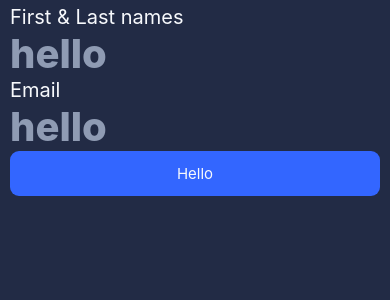
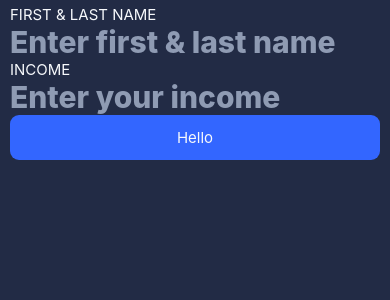
Before and after one commit to glasspinnA/BillSplitterAI, a React Native app: screen / in a window 390 px wide. Shown: the top 300 px of the page. Built offline with nearby package versions, Linux system fonts and the light colour scheme.

Commit message:
changed folder structure

```diff
--- a/App.tsx
+++ b/App.tsx
@@ -1,5 +1,5 @@
 import React from "react";
-import { ThemeProvider } from "./src/component/ThemeProvider";
+import { ThemeProvider } from "./src/component/baseComponents/ThemeProvider";
 import { BaseScreenContainer } from "./src/containers/BaseScreenContainer";
 import { CreateUserScreen } from "./src/screen/CreateUser";
 import { StyleScreen } from "./src/screen/Style";
--- /dev/null
+++ b/src/component/UserFormComponent.tsx
@@ -0,0 +1,74 @@
+import * as React from "react";
+import { BaseColor } from "../enums/BaseColor";
+import { FontSize } from "../enums/Text/FontSize";
+import { FontWeight } from "../enums/Text/FontWeight";
+import { useForm, Controller } from "react-hook-form";
+import { Text } from "./baseComponents/Text";
+import { TextInput } from "./baseComponents/TextInput";
+import { Button } from "./baseComponents/Button";
+
+export interface UserFormProps {
+  data: t[];
+  onUserSubmit: (data: any) => void;
+  canProcced: boolean;
+}
+export interface t {
+  Text: string;
+  Placeholder: string;
+  ErrorMessage: string;
+  Name: string;
+}
+
+export function UserForm(props: UserFormProps) {
+  const {
+    control,
+    handleSubmit,
+    formState: { errors },
+    reset,
+  } = useForm();
+
+  const elements = props.data.map((x: t) => {
+    return (
+      <>
+        <Text>{x.Text.toUpperCase()}</Text>
+        <Controller
+          control={control}
+          rules={{
+            required: true,
+          }}
+          render={({ field: { onChange, onBlur, value } }) => (
+            <TextInput
+              fontWeight={FontWeight.EXTRA_BOLD}
+              fontSize={FontSize.H4}
+              placeholder={x.Placeholder}
+              text={value}
+              onChangeText={onChange}
+            />
+          )}
+          name={x.Name}
+          defaultValue=""
+        />
+        {errors[x.Name] && <Text color={BaseColor.DANGER}>{x.ErrorMessage}</Text>}
+      </>
+    );
+  });
+
+  const onPress = (data: any) => {
+    reset();
+    props.onUserSubmit(data);
+  };
+
+  return (
+    <>
+      {elements}
+      <Button color={BaseColor.PRIMARY} onPress={handleSubmit(onPress)}>
+        Hello
+      </Button>
+      {props.canProcced && (
+        <Button color={BaseColor.PRIMARY} onPress={null}>
+          Hello
+        </Button>
+      )}
+    </>
+  );
+}
--- a/src/component/Button.tsx
+++ b/src/component/baseComponents/Button.tsx
@@ -1,8 +1,8 @@
 import * as React from "react";
 import styled from "styled-components/native";
-import { BaseColor } from "../enums/BaseColor";
-import { getHEXColor, getTextColorByBaseColor } from "../helpers/StyleHelpers";
-import { borderRadiusWrapper, sharedPadding } from "../styles/SharedStyles";
+import { BaseColor } from "../../enums/BaseColor";
+import { getHEXColor, getTextColorByBaseColor } from "../../helpers/StyleHelpers";
+import { borderRadiusWrapper, sharedPadding } from "../../styles/SharedStyles";
 import { Text } from "./Text";
 
 interface ButtonProps {
--- a/src/component/RadioButton.tsx
+++ b/src/component/baseComponents/RadioButton.tsx
@@ -2,9 +2,9 @@ import * as React from "react";
 import { TouchableWithoutFeedback } from "react-native";
 import styled from "styled-components/native";
 import { Text } from "./Text";
-import { borderRadiusWrapper, sharedPadding } from "../styles/SharedStyles";
-import { BaseColor } from "../enums/BaseColor";
-import { getHEXColor, getTextColorByBaseColor } from "../helpers/StyleHelpers";
+import { borderRadiusWrapper, sharedPadding } from "../../styles/SharedStyles";
+import { BaseColor } from "../../enums/BaseColor";
+import { getHEXColor, getTextColorByBaseColor } from "../../helpers/StyleHelpers";
 import Color from "color";
 
 interface RadioButtonProps {
--- a/src/component/Text.tsx
+++ b/src/component/baseComponents/Text.tsx
@@ -1,8 +1,8 @@
 import * as React from "react";
 import styled, { DefaultTheme, useTheme } from "styled-components/native";
-import { BaseColor } from "../enums/BaseColor";
-import { FontSize } from "../enums/Text/FontSize";
-import { GetFontSize, getFontWeight, getSystemTextColor, getHEXColor } from "../helpers/StyleHelpers";
+import { BaseColor } from "../../enums/BaseColor";
+import { FontSize } from "../../enums/Text/FontSize";
+import { GetFontSize, getFontWeight, getSystemTextColor, getHEXColor } from "../../helpers/StyleHelpers";
 interface TextProps {
   fontSize?: FontSize;
   color?: BaseColor;
--- a/src/component/ThemeProvider.tsx
+++ b/src/component/baseComponents/ThemeProvider.tsx
@@ -1,6 +1,6 @@
 import * as React from "react";
 import { ThemeProvider as Theme } from "styled-components/native";
-import { DarkMode } from "../styles/Colors";
+import { DarkMode } from "../../styles/Colors";
 
 interface ThemeProps {}
 
--- a/src/screen/CreateUser.tsx
+++ b/src/screen/CreateUser.tsx
@@ -1,69 +1,23 @@
 import * as React from "react";
-import { Text } from "../component/Text";
-import { TextInput } from "../component/TextInput";
-import { Button } from "../component/Button";
-import { FontSize } from "../enums/Text/FontSize";
-import { FontWeight } from "../enums/Text/FontWeight";
-
-import { BaseColor } from "../enums/BaseColor";
-import { useForm, Controller } from "react-hook-form";
+import { UserForm, t } from "../component/UserFormComponent";
 
 export interface CreateUserScreenProps {}
-interface ICreateUserForm {
-  name: string;
-  email: string;
-}
+
 export function CreateUserScreen(props: CreateUserScreenProps) {
-  const {
-    control,
-    handleSubmit,
-    formState: { errors },
-  } = useForm<ICreateUserForm>();
-  const onSubmit = (data: any) => console.log(data);
+  const data: t[] = [
+    { Text: "First & Last name", Placeholder: "Enter first & last name", ErrorMessage: "Required", Name: "Name" },
+    { Text: "Income", Placeholder: "Enter your income", ErrorMessage: "Required", Name: "Email" },
+  ];
+
+  const [users, setUsers] = React.useState([]);
+
+  const onSubmit = (data: any) => {
+    setUsers([data, ...users]);
+  };
 
   return (
     <>
-      <Text fontSize={FontSize.P1}>First & Last names</Text>
-      <Controller
-        control={control}
-        rules={{
-          required: true,
-        }}
-        render={({ field: { onChange, onBlur, value } }) => (
-          <TextInput
-            fontWeight={FontWeight.EXTRA_BOLD}
-            fontSize={FontSize.H3}
-            placeholder="hello"
-            text={value}
-            onChangeText={onChange}
-          />
-        )}
-        name="name"
-        defaultValue=""
-      />
-      {errors.name && <Text color={BaseColor.DANGER}>This is required.</Text>}
-      <Text fontSize={FontSize.P1}>Email</Text>
-      <Controller
-        control={control}
-        rules={{
-          required: true,
-        }}
-        render={({ field: { onChange, onBlur, value } }) => (
-          <TextInput
-            fontSize={FontSize.H3}
-            fontWeight={FontWeight.EXTRA_BOLD}
-            placeholder="hello"
-            text={value}
-            onChangeText={onChange}
-          />
-        )}
-        name="email"
-        defaultValue=""
-      />
-      {errors.email && <Text color={BaseColor.DANGER}>This is required.</Text>}
-      <Button color={BaseColor.PRIMARY} onPress={handleSubmit(onSubmit)}>
-        Hello
-      </Button>
+      <UserForm data={data} onUserSubmit={onSubmit} canProcced={users.length >= 2}></UserForm>
     </>
   );
 }
```
Also changed, not shown: src/component/baseComponents/TextInput.tsx (renamed from src/component/TextInput.tsx, +4 -4 lines), src/screen/Style.tsx (+5 -5 lines), src/component/baseComponents/RadioGroup.tsx (renamed from src/component/RadioGroup.tsx).
